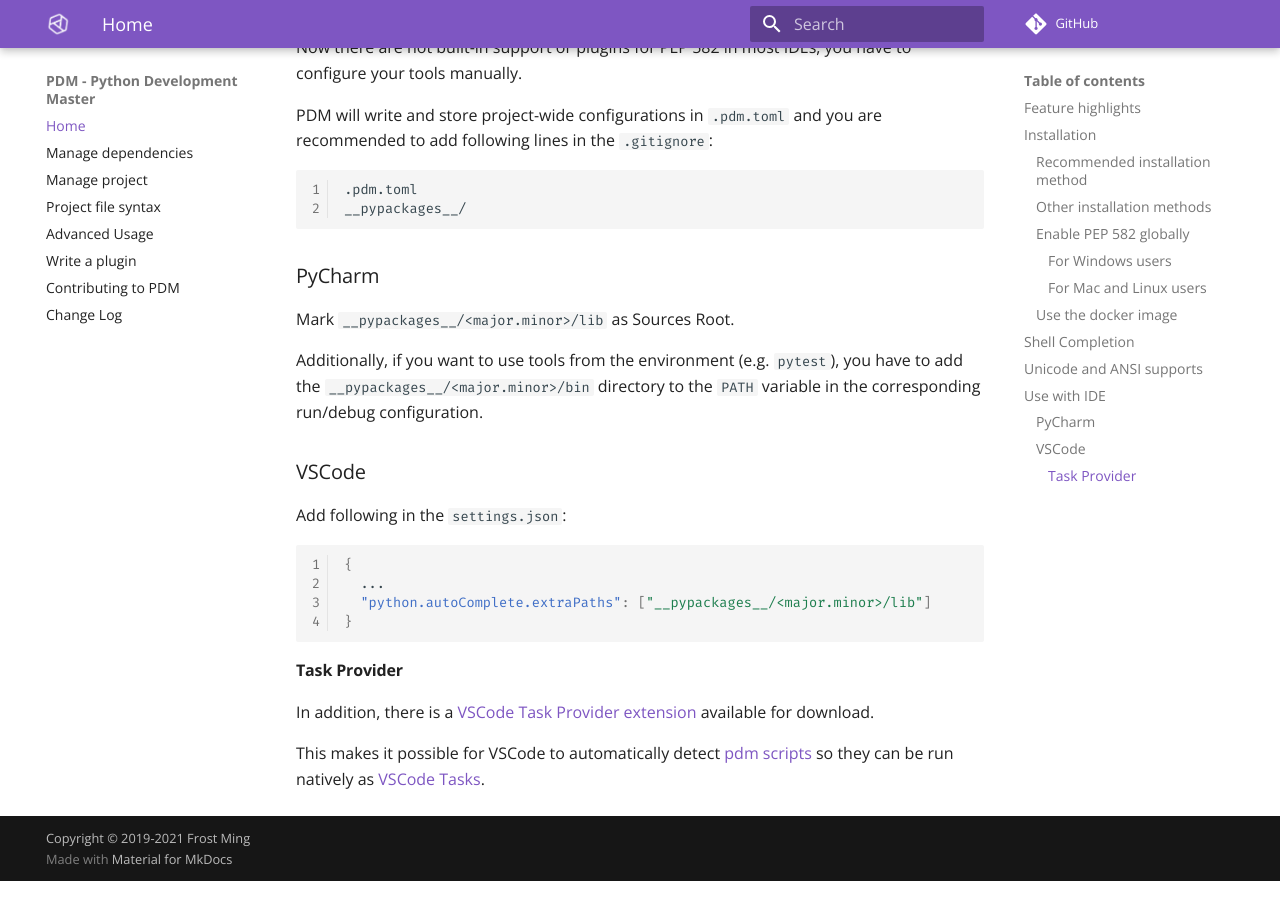
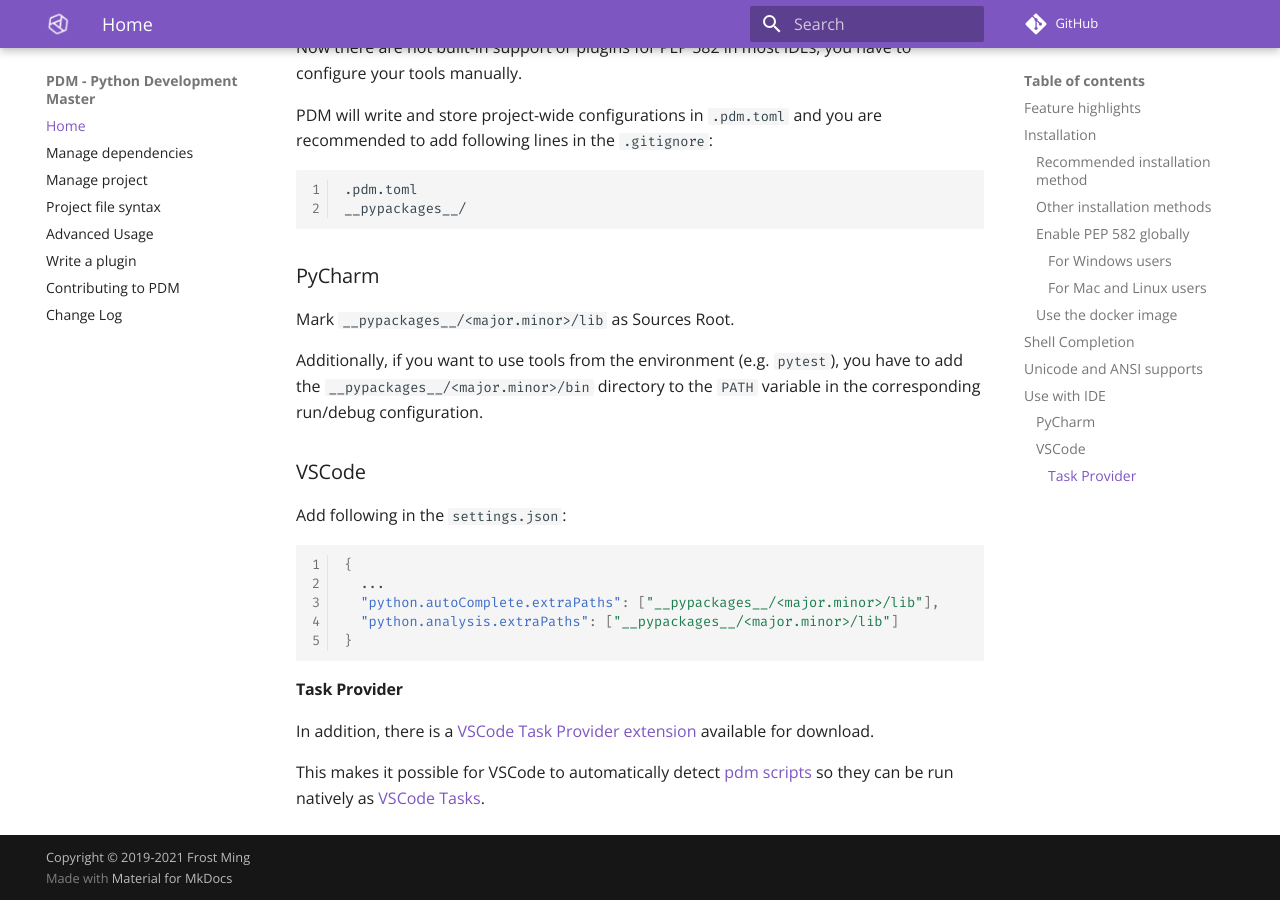
Before and after one commit to ChrisSanderser/pd-ms, an MkDocs documentation site: the page built from docs/docs/index.md, in a window 1280 px wide and 900 px high, scrolled down 3300 px. Built offline with MkDocs 1.6.1 and Material for MkDocs 9.7.7, drawn with Linux system fonts in a browser that asks for light colours; comment, search, counter and statistics services are not loaded.

Commit message:
Add configuration to make pylance work

````diff
--- a/docs/docs/index.md
+++ b/docs/docs/index.md
@@ -154,7 +154,8 @@ Add following in the `settings.json`:
 ```json
 {
   ...
-  "python.autoComplete.extraPaths": ["__pypackages__/<major.minor>/lib"]
+  "python.autoComplete.extraPaths": ["__pypackages__/<major.minor>/lib"],
+  "python.analysis.extraPaths": ["__pypackages__/<major.minor>/lib"]
 }
 ```
 
````
